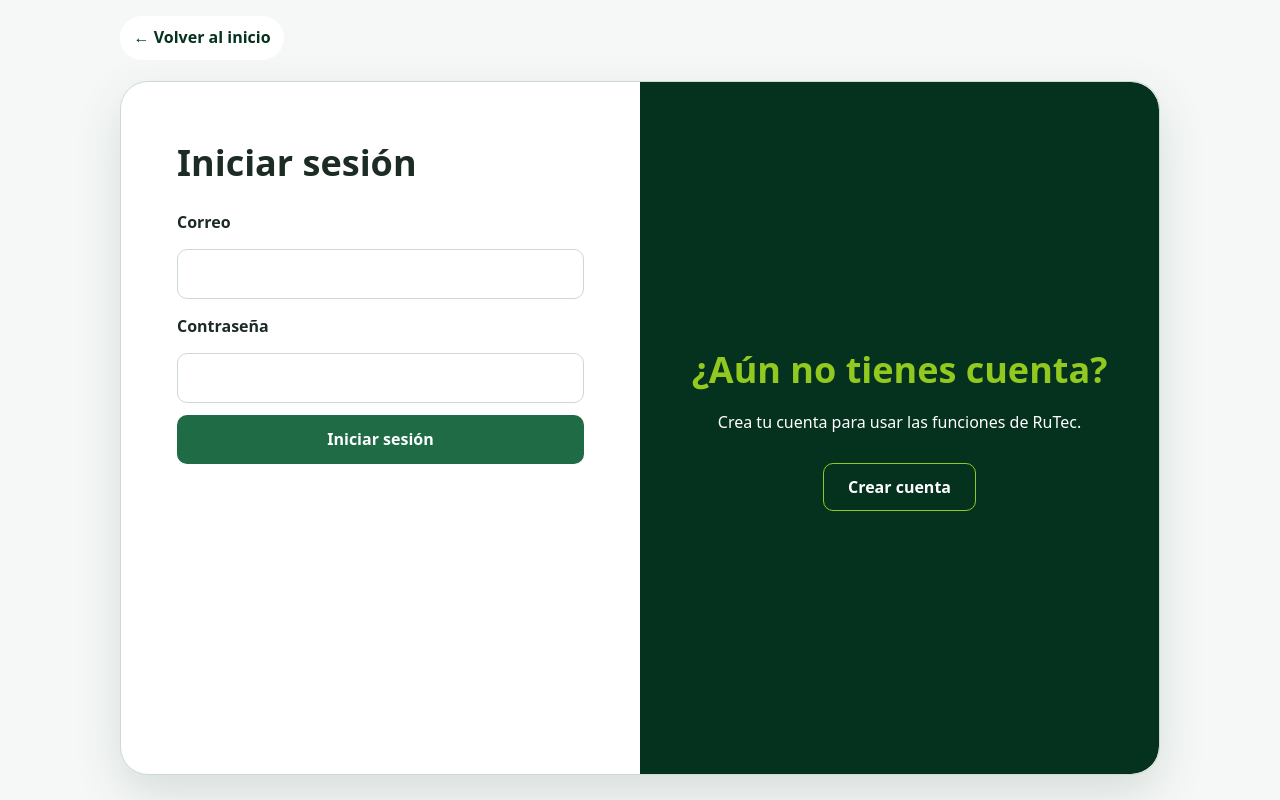
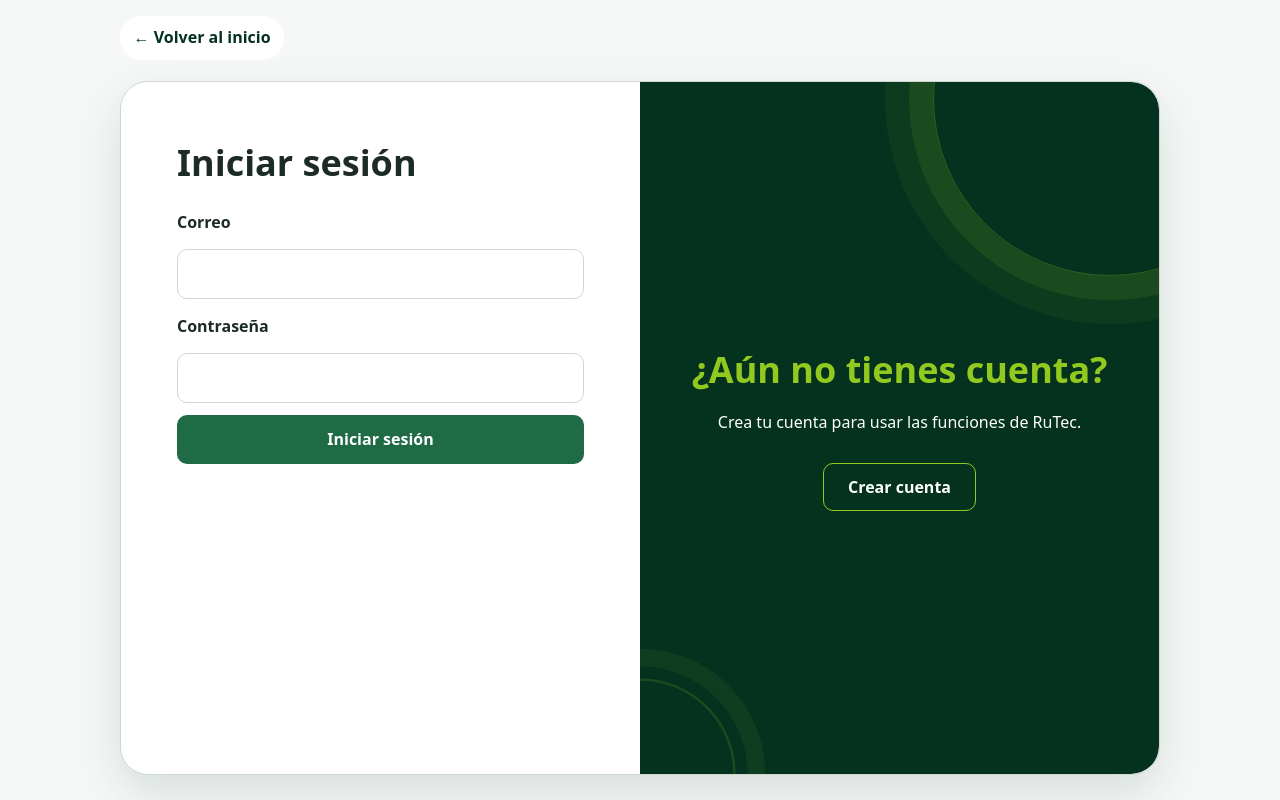
Before and after one commit to AlejandraR0sas/RuTec, a React (Vite) app in the folder frontend/: page /login in a window 1280 px wide. Built offline with nearby package versions, Linux system fonts and the light colour scheme; no server answers.

Commit message:
Añadir relieve al panel de acceso

```diff
--- a/frontend/src/pages/login.css
+++ b/frontend/src/pages/login.css
@@ -129,15 +129,47 @@
   width: 50%;
   padding: 2.5rem;
   border-radius: 0 28px 28px 0;
-  background: var(--login-panel);
+  background:
+  radial-gradient(
+    circle at 0% 100%,
+    transparent 0 5.8rem,
+    color-mix(in srgb, var(--login-lima) 16%, transparent) 5.85rem 5.95rem,
+    transparent 6rem
+  ),
+  radial-gradient(
+    circle at 0% 100%,
+    transparent 0 6.7rem,
+    color-mix(in srgb, var(--login-lima) 7%, transparent) 6.75rem 7.8rem,
+    transparent 7.85rem
+  ),
+  var(--login-panel);
   color: #ffffff;
   text-align: center;
   transform: translateX(0);
   transition:
     transform 0.6s ease,
     border-radius 0.6s ease;
+  isolation: isolate;
+  overflow: hidden;
 }
-
+.login__panel::before {
+  content: "";
+  position: absolute;
+  top: -10rem;
+  right: -8rem;
+  width: 22rem;
+  aspect-ratio: 1;
+  border: 1px solid color-mix(in srgb, var(--login-lima) 30%, transparent);
+  border-radius: 50%;
+  box-shadow:
+    0 0 0 1.5rem color-mix(in srgb, var(--login-lima) 10%, transparent),
+    0 0 0 3rem color-mix(in srgb, var(--login-lima) 6%, transparent);
+  pointer-events: none;
+}
+.login__panel > * {
+  position: relative;
+  z-index: 1;
+}
 .login__tarjeta--registro .login__panel {
   border-radius: 28px 0 0 28px;
   transform: translateX(-100%);
```
